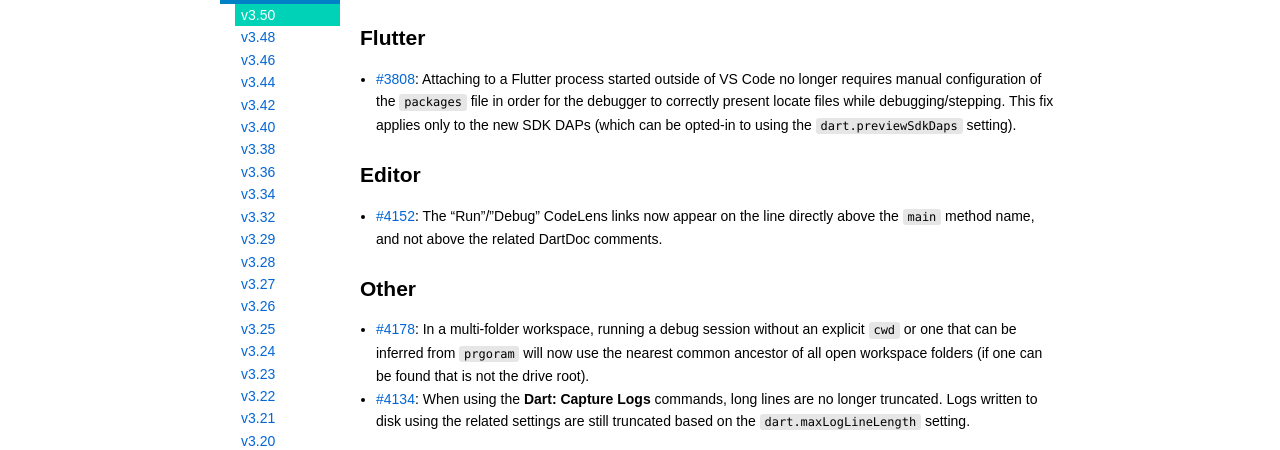
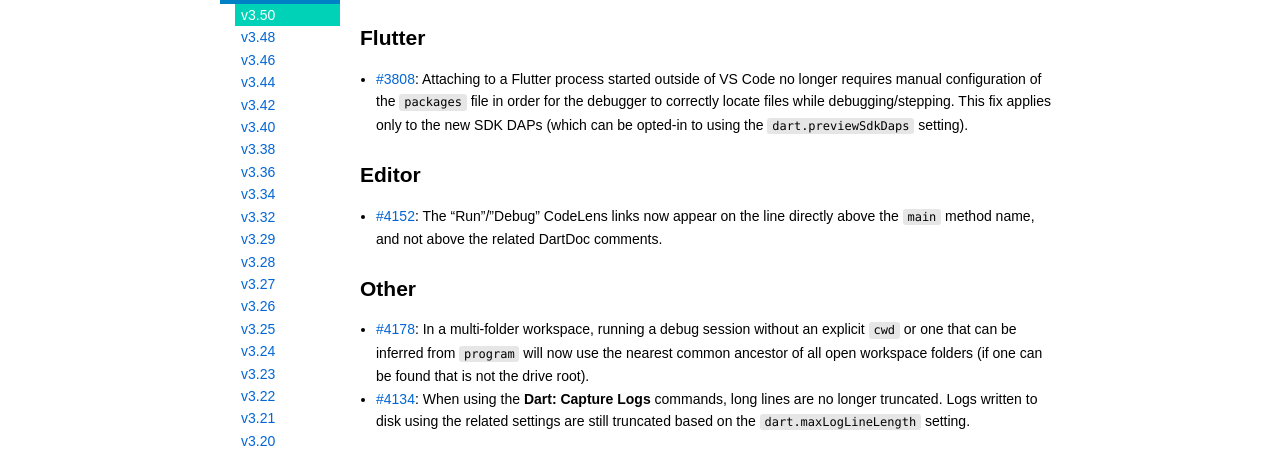
Before and after one commit to Dart-Code/Website, a Jekyll site: the page built from _releases/v3.50.md, in a window 1280 px wide. Shown: the part 228-678 px from the top of the page. Built offline with Jekyll 4.4.1, drawn with Linux system fonts in a browser that asks for light colours.

Commit message:
Fix typos

```diff
--- a/_releases/v3.50.md
+++ b/_releases/v3.50.md
@@ -8,7 +8,7 @@
 
 ## Flutter
 
-- [#3808](https://github.com/Dart-Code/Dart-Code/issues/3808): Attaching to a Flutter process started outside of VS Code no longer requires manual configuration of the `packages` file in order for the debugger to correctly present locate files while debugging/stepping. This fix applies only to the new SDK DAPs (which can be opted-in to using the `dart.previewSdkDaps` setting).
+- [#3808](https://github.com/Dart-Code/Dart-Code/issues/3808): Attaching to a Flutter process started outside of VS Code no longer requires manual configuration of the `packages` file in order for the debugger to correctly locate files while debugging/stepping. This fix applies only to the new SDK DAPs (which can be opted-in to using the `dart.previewSdkDaps` setting).
 
 ## Editor
 
@@ -16,7 +16,7 @@
 
 ## Other
 
-- [#4178](https://github.com/Dart-Code/Dart-Code/issues/4178): In a multi-folder workspace, running a debug session without an explicit `cwd` or one that can be inferred from `prgoram` will now use the nearest common ancestor of all open workspace folders (if one can be found that is not the drive root).
+- [#4178](https://github.com/Dart-Code/Dart-Code/issues/4178): In a multi-folder workspace, running a debug session without an explicit `cwd` or one that can be inferred from `program` will now use the nearest common ancestor of all open workspace folders (if one can be found that is not the drive root).
 - [#4134](https://github.com/Dart-Code/Dart-Code/issues/4134): When using the **Dart: Capture Logs** commands, long lines are no longer truncated. Logs written to disk using the related settings are still truncated based on the `dart.maxLogLineLength` setting.
 
 ## Rollout of New SDK Debug Adapters
```
